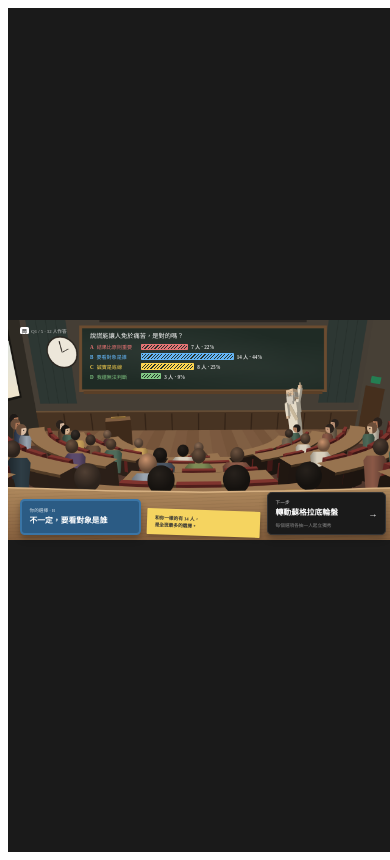
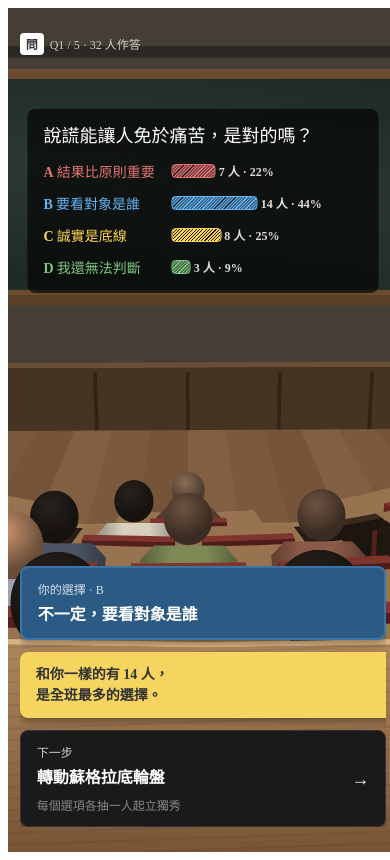
Before and after one commit to socratic-classroom-ntnu/socrates, a React (Vite) app in the folder frontend/: page /poll-result in a window 390 px wide. Built offline with nearby package versions, Linux system fonts and the light colour scheme; the HTML template or start-up script is replaced by a standard one.

Commit message:
fix: 調整CSS命名，RWD修復

```diff
--- a/frontend/index.html
+++ b/frontend/index.html
@@ -1,5 +1,5 @@
 <!doctype html>
 <html lang="zh-Hant">
-  <head><meta charset="UTF-8" /><title>蘇格拉底</title></head>
+  <head><meta charset="UTF-8" /><title>蘇格拉底</title><meta name="viewport" content="width=device-width, initial-scale=1.0" /></head>
   <body><div id="root"></div><script type="module" src="/src/main.tsx"></script></body>
 </html>
--- a/frontend/src/pages/GroupResult.css
+++ b/frontend/src/pages/GroupResult.css
@@ -1,12 +1,9 @@
 /* ================= 全局佈局與木紋背景 ================= */
 .group-wrapper {
-  /* 預設允許高度生長，這就是 RWD 不會卡死滾輪的秘訣 */
   min-height: 100vh;
   display: flex;
   flex-direction: column;
   justify-content: space-between;
-
-  /* 延續等待室的背景 */
   background: linear-gradient(
     to bottom,
     #eadecf 0%, #eadecf 75%,
@@ -17,8 +14,6 @@
   position: relative;
   overflow-y: auto;
 }
-
-/* 背景格線裝飾 */
 .group-wrapper::before {
   content: ''; position: absolute;
   top: 75%; left: 0; right: 0; height: 20%;
@@ -26,7 +21,6 @@
   background-size: 80px 100%;
   pointer-events: none;
 }
-
 .group-content {
   flex: 1;
   display: flex;
@@ -44,12 +38,10 @@
   padding: 40px 30px;
   width: 100%;
   max-width: 450px;
-  box-shadow: inset 0 0 15px rgba(0,0,0,0.15), 0 15px 30px rgba(0,0,0,0.3);
   text-align: center;
   position: relative;
   box-shadow: inset 0 0 15px rgba(0,0,0,0.15), 0 25px 50px rgba(0,0,0,0.5);
 }
-
 .board-title {
   color: #553a22;
   font-size: 28px;
@@ -58,8 +50,6 @@
   border-bottom: 2px dashed #8a6543;
   padding-bottom: 12px;
 }
-
-/* 暗色金屬銘牌顯示組別 */
 .group-badge {
   background-color: #222;
   color: white;
@@ -78,16 +68,17 @@
 }
 
 /* ================= 螺絲釘 (延續 WaitingRoom 設計) ================= */
-.screw {
+/* ⭐ 加上防護罩：.group-wrapper */
+.group-wrapper .screw {
   position: absolute; width: 12px; height: 12px;
   background: linear-gradient(135deg, #eee 0%, #999 100%);
   border-radius: 50%;
   box-shadow: inset 1px 1px 2px rgba(255,255,255,0.8), 1px 2px 3px rgba(0,0,0,0.3);
 }
-.screw.top-left { top: 12px; left: 12px; }
-.screw.top-right { top: 12px; right: 12px; }
-.screw.bottom-left { bottom: 12px; left: 12px; }
-.screw.bottom-right { bottom: 12px; right: 12px; }
+.group-wrapper .screw.top-left { top: 12px; left: 12px; }
+.group-wrapper .screw.top-right { top: 12px; right: 12px; }
+.group-wrapper .screw.bottom-left { bottom: 12px; left: 12px; }
+.group-wrapper .screw.bottom-right { bottom: 12px; right: 12px; }
 
 /* ================= 組員名單 (紙片與圖釘) ================= */
 .members-grid {
@@ -95,7 +86,6 @@
   grid-template-columns: 1fr 1fr;
   gap: 20px 16px;
 }
-
 .member-tag {
   background-color: #fdfbf7;
   padding: 10px 12px;
@@ -108,24 +98,21 @@
   color: #444;
   border-radius: 2px;
 }
-
-/* 隨機微傾斜營造手作感 */
 .member-tag:nth-child(4n + 1) { transform: rotate(-1deg); }
 .member-tag:nth-child(4n + 2) { transform: rotate(1deg); }
 .member-tag:nth-child(4n + 3) { transform: rotate(1.5deg); }
 .member-tag:nth-child(4n)     { transform: rotate(-0.5deg); }
-
 .member-tag.is-me {
   background-color: #ffe066;
 }
 
-/* 立體圖釘 */
-.thumbtack {
+/* ⭐ 加上防護罩：.group-wrapper */
+.group-wrapper .thumbtack {
   width: 14px; height: 14px; flex-shrink: 0; border-radius: 50%;
   box-shadow: inset -2px -2px 4px rgba(0,0,0,0.3), inset 2px 2px 4px rgba(255,255,255,0.7), 2px 3px 4px rgba(0,0,0,0.4);
 }
-.thumbtack-red { background-color: #e74c3c; }
-.thumbtack-blue { background-color: #3498db; }
+.group-wrapper .thumbtack-red { background-color: #e74c3c; }
+.group-wrapper .thumbtack-blue { background-color: #3498db; }
 
 /* ================= 底部狀態列與呼吸燈 ================= */
 @keyframes breath {
@@ -133,14 +120,17 @@
   50% { opacity: 0.4; box-shadow: 0 0 12px currentColor; }
   100% { opacity: 1; box-shadow: 0 0 2px currentColor; }
 }
-.yellow-dot {
+
+/* ⭐ 加上防護罩：.group-wrapper */
+.group-wrapper .yellow-dot {
   width: 10px; height: 10px; border-radius: 50%;
   background-color: #f1c40f; color: #f1c40f;
   display: inline-block; margin-right: 8px;
   animation: breath 2s infinite ease-in-out;
 }
 
-.bottom-status-bar {
+/* ⭐ 加上防護罩：.group-wrapper */
+.group-wrapper .bottom-status-bar {
   background-color: #1a1a1a; color: white; text-align: center;
   padding: 15px; font-weight: bold;
   border-radius: 12px 12px 0 0; width: 80%; max-width: 600px;
@@ -150,12 +140,14 @@
 /* ================= RWD 手機版適配 ================= */
 @media (max-width: 500px) {
   .members-grid {
-    grid-template-columns: 1fr; /* 手機空間不夠時，從雙排變成單排 */
+    grid-template-columns: 1fr;
   }
   .group-board {
     padding: 30px 20px;
   }
-  .bottom-status-bar {
+
+  /* ⭐ 這裡也要加上防護罩，否則手機版樣式吃不到 */
+  .group-wrapper .bottom-status-bar {
     width: 100%;
     border-radius: 0;
   }
--- a/frontend/src/pages/PollResult.css
+++ b/frontend/src/pages/PollResult.css
@@ -4,13 +4,11 @@
   display: flex; justify-content: center; align-items: center;
   overflow: hidden; font-family: 'sans-serif';
 }
-
 .classroom-bg {
   width: 100%; max-width: 1280px; aspect-ratio: 16 / 9;
   background-size: cover; background-position: center;
   position: relative; container-type: inline-size;
 }
-
 .top-status {
   position: absolute;
   top: 3%; left: 3%;
@@ -28,7 +26,6 @@
   top: 5%; left: 21%; width: 66%;
   display: flex; flex-direction: column; justify-content: flex-start;
 }
-
 .question-title {
   color: white; font-size: 1.6cqw; font-weight: normal;
   margin: 0 0 0.8cqw 0;
@@ -38,22 +35,18 @@
 .options-container {
   display: flex; flex-direction: column; gap: 0.7cqw;
 }
-
 .poll-row {
   display: flex; align-items: center; gap: 1cqw; font-size: 1.3cqw;
 }
-
 .poll-label {
   width: 12cqw; flex-shrink: 0; white-space: nowrap;
 }
 .opt-id {
   font-weight: bold; margin-right: 0.8cqw;
 }
-
 .poll-progress-area {
   flex: 1; display: flex; align-items: center; gap: 0.8cqw;
 }
-
 .poll-bar-fill {
   height: 1.2cqw; border-radius: 0.2cqw; border: 1px solid var(--theme-color);
   background-image: repeating-linear-gradient(
@@ -62,7 +55,6 @@
   );
   transition: width 1s cubic-bezier(0.25, 0.8, 0.25, 1);
 }
-
 .poll-stats {
   color: #ddd; font-weight: bold; font-size: 1.3cqw; white-space: nowrap;
 }
@@ -73,13 +65,14 @@
   display: flex; justify-content: space-between; align-items: flex-end; gap: 1.6cqw;
 }
 
-.panel {
+/* ⭐ 加上防護罩：.poll-wrapper */
+.poll-wrapper .panel {
   border-radius: 1.2cqw; padding: 1.6cqw 2cqw; box-shadow: 0 1cqw 2cqw rgba(0,0,0,0.3);
 }
-.panel .label {
+.poll-wrapper .panel .label {
   font-size: 1.2cqw; opacity: 0.8; margin-bottom: 0.8cqw; display: block;
 }
-.panel h3 { margin: 0; font-size: 2cqw; line-height: 1.4; }
+.poll-wrapper .panel h3 { margin: 0; font-size: 2cqw; line-height: 1.4; }
 
 .blue-panel { background-color: #2b5b84; color: white; flex: 1; border: 2px solid #3a75a6; }
 
@@ -99,3 +92,61 @@
 .black-panel:hover { background-color: #222; }
 .black-panel p { margin: 0.8cqw 0 0 0; color: #888; font-size: 1.2cqw; }
 .black-panel .arrow { float: right; font-size: 2.4cqw; }
+
+/* ================= RWD 手機版適配 ================= */
+@media (max-width: 600px) {
+  .classroom-bg {
+    aspect-ratio: auto;
+    height: 100%;
+    background-position: center; /* 讓背景圖置中 */
+  }
+
+  /* ⭐ 修復 1：幫文字加上專屬的半透明黑板，並強制畫面置中 */
+  .blackboard-overlay {
+    top: 12%;
+    left: 50%;
+    transform: translateX(-50%);
+    width: 90%;
+    background-color: rgba(0, 0, 0, 0.65); /* 半透明黑底，確保文字閱讀性 */
+    padding: 16px;
+    border-radius: 8px;
+    box-sizing: border-box;
+  }
+
+  .top-status { font-size: 12px; gap: 6px; }
+  .top-status .badge { padding: 2px 6px; border-radius: 4px; }
+
+  .question-title { font-size: 18px; margin-bottom: 12px; line-height: 1.3; }
+
+  /* ⭐ 修復 2：放寬文字標籤的寬度，解決重疊問題 */
+  .options-container { gap: 12px; }
+  .poll-row { font-size: 14px; gap: 8px; }
+  .poll-label {
+    width: 120px; /* 從錯誤的 45px 放寬到 120px */
+    white-space: normal; /* 允許文字太長時自然換行 */
+  }
+
+  .poll-bar-fill { height: 12px; border-radius: 4px; }
+  .poll-stats { font-size: 12px; }
+
+  /* 底部面板直排 */
+  .bottom-panels {
+    flex-direction: column;
+    align-items: stretch;
+    gap: 12px;
+    bottom: 3%;
+    height: auto;
+    max-height: 45%;
+    overflow-y: auto;
+  }
+
+  .poll-wrapper .panel { padding: 12px 16px; border-radius: 8px; }
+  .poll-wrapper .panel .label { font-size: 12px; margin-bottom: 6px; }
+  .poll-wrapper .panel h3 { font-size: 16px; }
+
+  .yellow-note { width: 100%; transform: rotate(0); padding: 12px 16px; border-radius: 8px; }
+  .yellow-note p { font-size: 14px; }
+
+  .black-panel p { font-size: 12px; margin-top: 6px; }
+  .black-panel .arrow { font-size: 18px; }
+}
```
Also changed, not shown: frontend/src/pages/WaitingRoom.css (+37 -48 lines).
